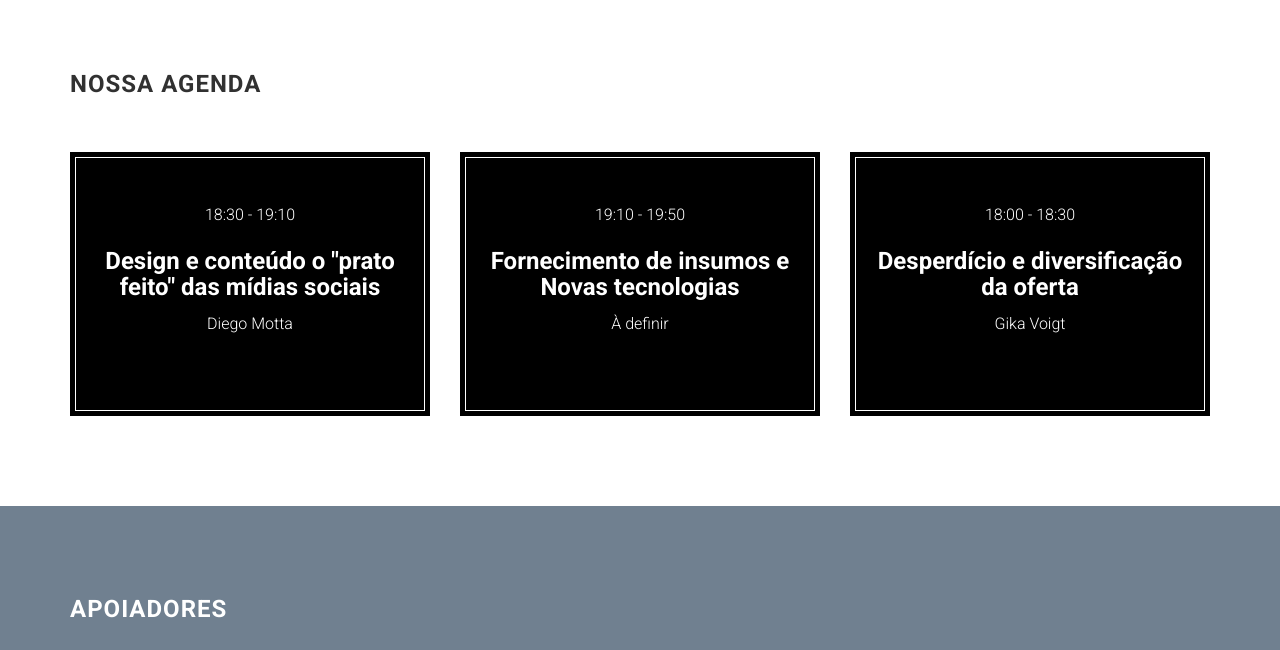
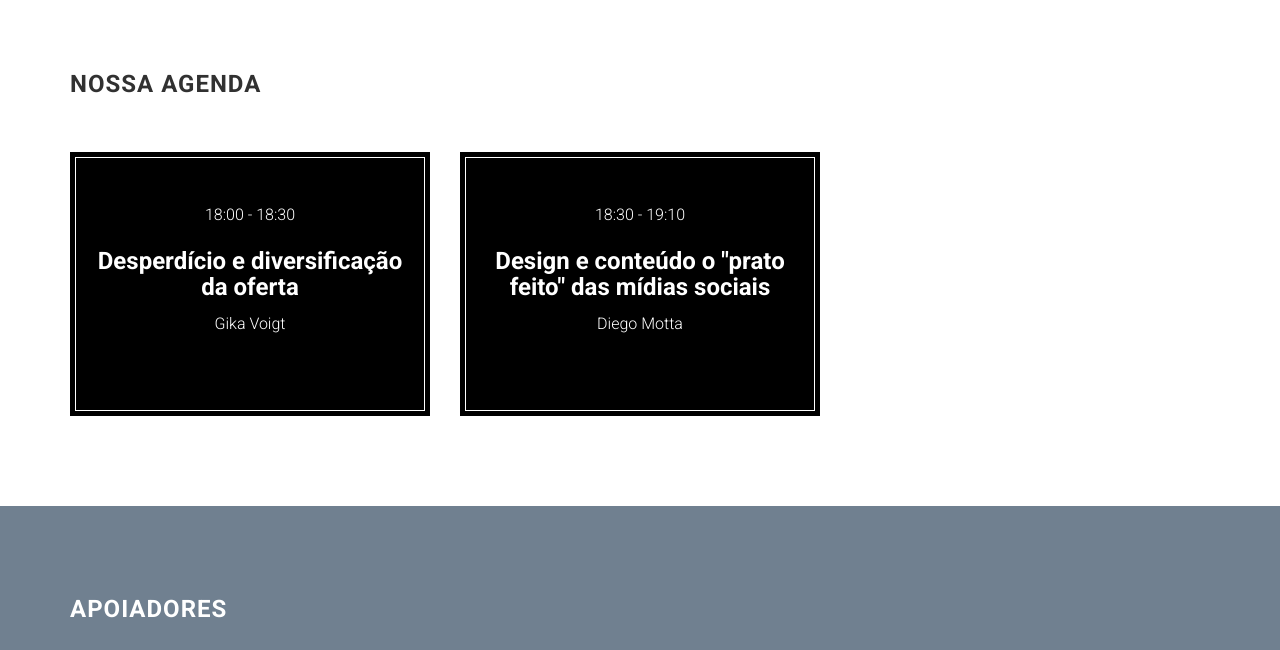
Before and after one commit to PetrusStarken/papo-de-conexao, a plain HTML site: page site/index.html in a window 1280 px wide. Shown: the part 2720-3370 px from the top of the page. Drawn offline with nearby package versions, Linux system fonts and the light colour scheme; some packages are replaced by stand-ins of ours; a script that the page names is missing; files whose address does not match are found by name.

Commit message:
agenda horarios em ordem

```diff
--- a/site/index.html
+++ b/site/index.html
@@ -235,6 +235,15 @@
             </div>
             <div class="row">
                 <div class="col-md-4 col-sm-6">
+                  <div class="schedule-box">
+                      <div class="time">
+                          <time datetime="18:00">18:00</time> - <time datetime="18:30">18:30</time>
+                      </div>
+                      <h3>Desperdício e diversificação da oferta</h3>
+                      <p>Gika Voigt</p>
+                  </div>
+                </div>
+                <div class="col-md-4 col-sm-6">
                     <div class="schedule-box">
                         <div class="time">
                             <time datetime="18:30">18:30</time> - <time datetime="19:10">19:10</time>
@@ -243,24 +252,15 @@
                         <p>Diego Motta</p>
                     </div>
                 </div>
-                <div class="col-md-4 col-sm-6">
-                    <div class="schedule-box">
+               <div class="col-md-4 col-sm-6">
+                    <!--<div class="schedule-box">
                         <div class="time">
                             <time datetime="19:10">19:10</time> - <time datetime="19:50">19:50</time>
                         </div>
                         <h3>Fornecimento de insumos e Novas tecnologias</h3>
                         <p>À definir</p>
-                    </div>
+                    </div>-->
                 </div>
-                <div class="col-md-4 col-sm-6">
-                  <div class="schedule-box">
-                      <div class="time">
-                          <time datetime="18:00">18:00</time> - <time datetime="18:30">18:30</time>
-                      </div>
-                      <h3>Desperdício e diversificação da oferta</h3>
-                      <p>Gika Voigt</p>
-                  </div>
-              </div>
             </div>
     </section>
 
```
Also changed, not shown: site/images/gika.jpeg (deleted), 1 other file.
